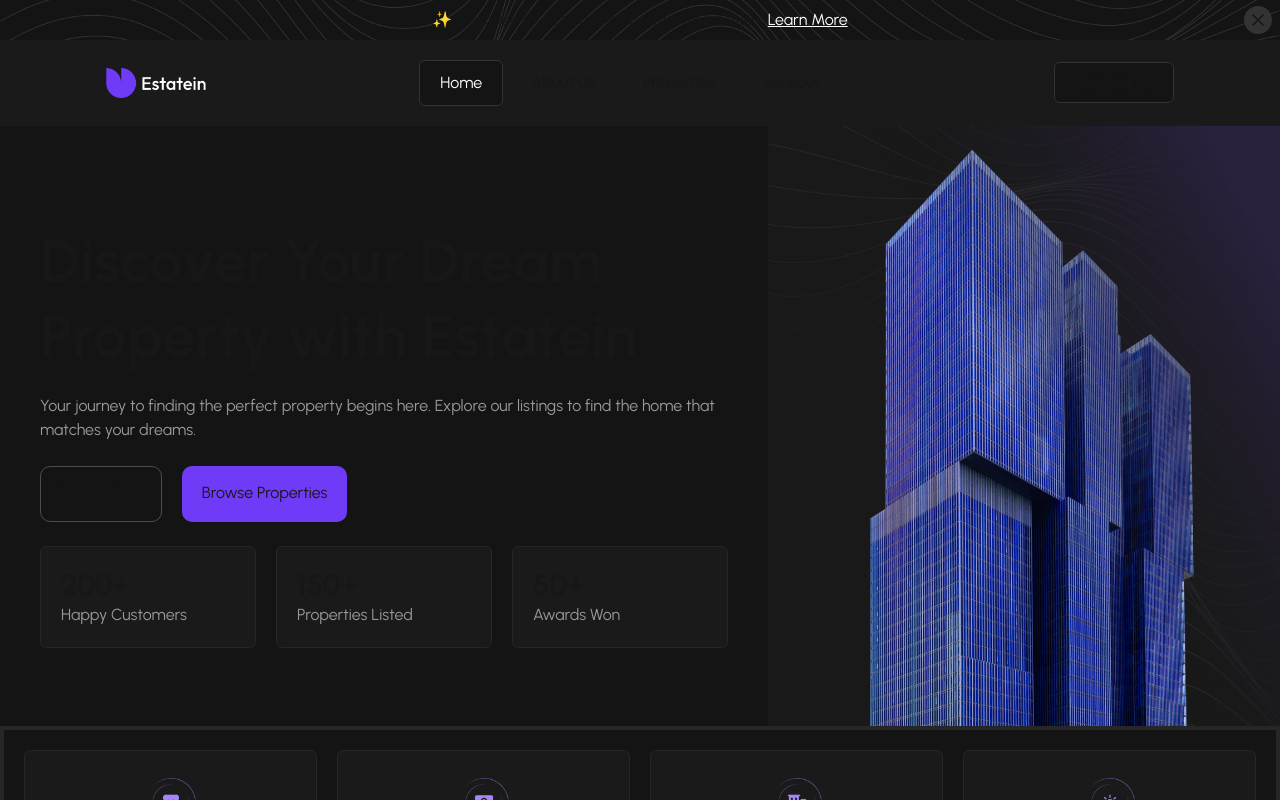
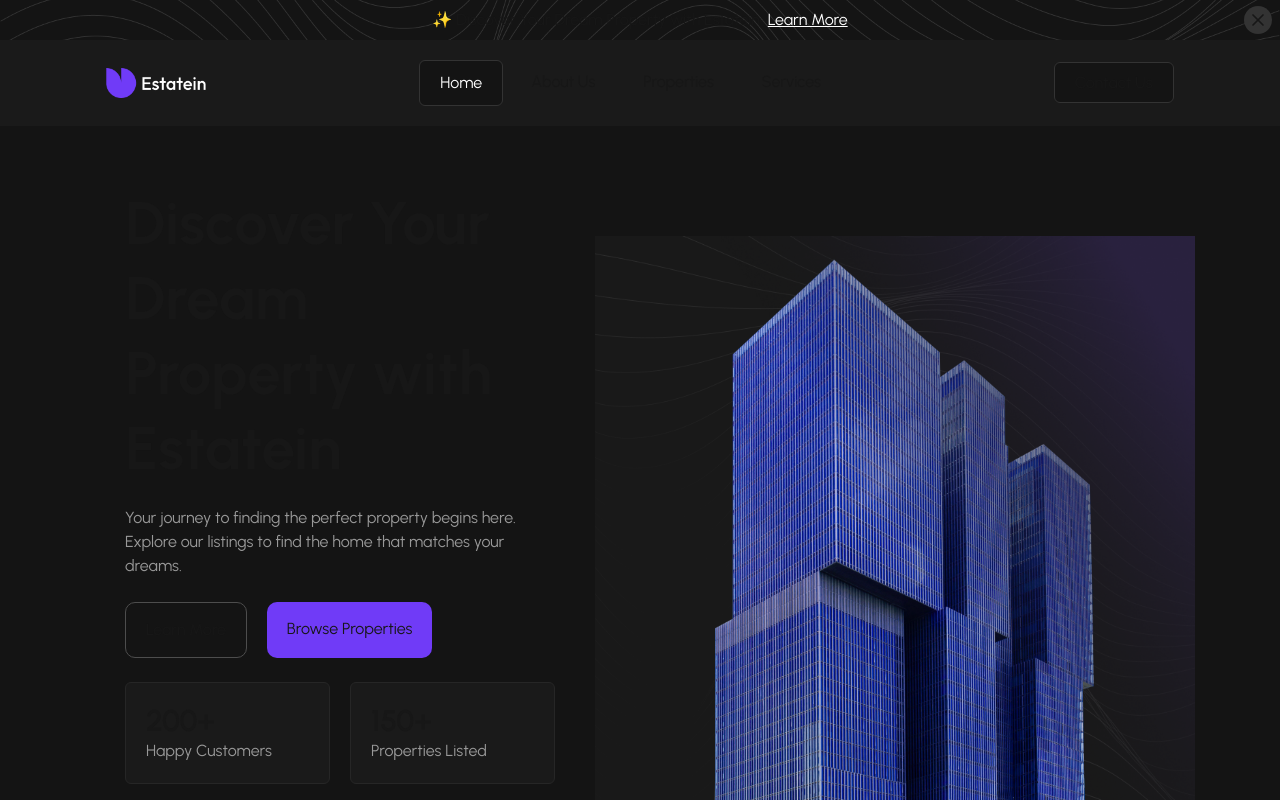
Before and after one commit to hazemAzzam/Estatein, a Next.js app in the folder frontend/: page / in a window 1280 px wide. Shown: the top 800 px of the page. Built offline with nearby package versions, Linux system fonts and the light colour scheme.

Commit message:
Refactor container styles for responsiveness and update Hero component layout

```diff
--- a/frontend/src/app/globals.css
+++ b/frontend/src/app/globals.css
@@ -57,7 +57,45 @@ body {
 }
 
 .container {
-  max-width: 1500px;
-  margin: 0 auto;
-  padding: 0 20px;
+  width: 100%;
+  padding-left: 15px;
+  padding-right: 15px;
+  margin-left: auto;
+  margin-right: auto;
+  box-sizing: border-box;
 }
+
+/* Small devices (phones) */
+@media (min-width: 576px) {
+  .container {
+    max-width: 540px;
+  }
+}
+
+/* Medium devices (tablets) */
+@media (min-width: 768px) {
+  .container {
+    max-width: 720px;
+  }
+}
+
+/* Large devices (desktops) */
+@media (min-width: 992px) {
+  .container {
+    max-width: 960px;
+  }
+}
+
+/* Extra large devices (large desktops) */
+@media (min-width: 1200px) {
+  .container {
+    max-width: 1140px;
+  }
+}
+
+/* Extra extra large devices */
+@media (min-width: 1400px) {
+  .container {
+    max-width: 1320px;
+  }
+}
--- a/frontend/src/app/page.tsx
+++ b/frontend/src/app/page.tsx
@@ -7,7 +7,7 @@ import CTA from "../components/landing/CTA";
 
 export default function Home() {
   return (
-    <div className="">
+    <div className="container">
       <Hero />
       <Properties />
       <ClientStory />
--- a/frontend/src/components/landing/Hero.tsx
+++ b/frontend/src/components/landing/Hero.tsx
@@ -10,13 +10,8 @@ export default function Hero() {
         {/* Left text */}
         <div className="flex flex-col order-2 md:order-1 gap-6 p-10 items-start  max-w-4xl">
           <div>
-            <h2 className="text-6xl font-bold leading-tight py-5">
-              Discover Your Dream Property with Estatein
-            </h2>
-            <p className="text-gray-60">
-              Your journey to finding the perfect property begins here. Explore
-              our listings to find the home that matches your dreams.
-            </p>
+            <h2 className="text-6xl font-bold leading-tight py-5">Discover Your Dream Property with Estatein</h2>
+            <p className="text-gray-60">Your journey to finding the perfect property begins here. Explore our listings to find the home that matches your dreams.</p>
           </div>
 
           {/* CTA buttons */}
@@ -47,14 +42,8 @@ export default function Hero() {
         </div>
 
         {/* Right image */}
-        <div className="relative order-1 md:order-2 w-full h-[600px]">
-          <Image
-            src="/assets/Container.png"
-            alt="Property showcase"
-            fill
-            className="object-fill"
-            priority
-          />
+        <div className="relative order-1 md:order-2 w-full h-[600px] aspect-square">
+          <Image src="/assets/Container.png" alt="Property showcase" fill className="object-fill" priority />
         </div>
       </div>
 
--- a/frontend/src/ui/toolbox/Select/Select.tsx
+++ b/frontend/src/ui/toolbox/Select/Select.tsx
@@ -10,17 +10,12 @@ type Props = {
 
 export default function Select({ className, placeholder, icon }: Props) {
   return (
-    <div
-      className={`relative flex min-w-[250px] items-center flex-row border border-gray-15 bg-gray-08 rounded-md p-3 ${className}`}
-    >
+    <div className={`relative flex min-w-[150px] items-center flex-row border border-gray-15 bg-gray-08 rounded-md p-3 ${className}`}>
       <div className="flex flex-row gap-1 items-center">
         <div className="relative">{icon}</div>
         <Tally1 className="text-gray-15" />
       </div>
-      <select
-        className={`${style.select} w-full bg-transparent outline-none`}
-        defaultValue={""}
-      >
+      <select className={`${style.select} w-full bg-transparent outline-none`} defaultValue={""}>
         <option value="" disabled hidden>
           {placeholder || "Select an option"}
         </option>
```
